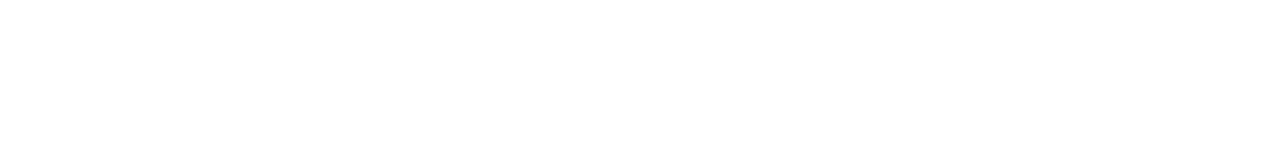
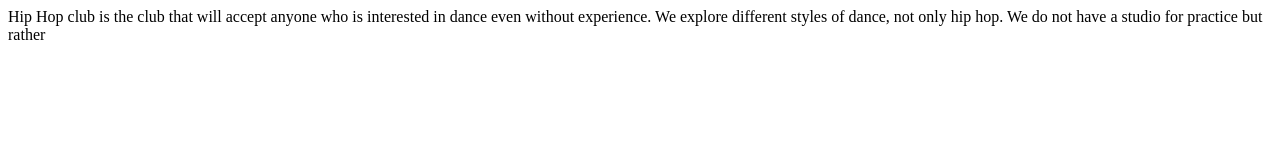
Before and after one commit to Oujirou/Jan2019TeamB, a plain HTML site: page Subpage/about.html in a window 1280 px wide. Drawn offline with Linux system fonts and the light colour scheme.

Commit message:
Just added some information

```diff
--- a/Subpage/about.html
+++ b/Subpage/about.html
@@ -6,6 +6,8 @@
     <link rel="stylesheet" href="../main.css">
 </head>
 <body>
-
+<p1>
+Hip Hop club is the club that will accept anyone who is interested in dance even without experience. We explore different styles of dance, not only hip hop. We do not have a studio for practice but rather
+</p1>
 </body>
 </html>
```
